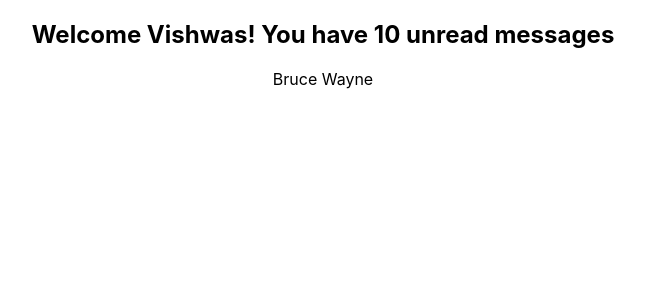
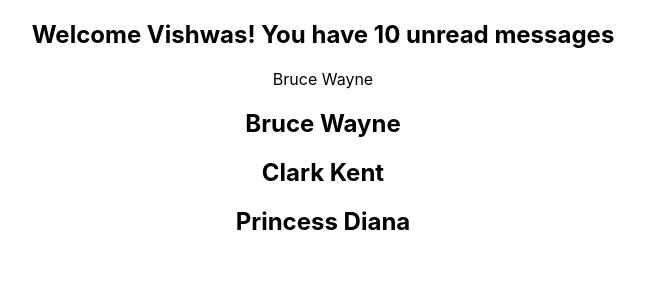
Before and after one commit to daviddwlee84/LearningReactWithTypeScript, a React (Create React App) app in the folder react-typescript-demo/: page / in a window 1280 px wide. Shown: the top 300 px of the page, without its empty margins (317-962 px from the left). Built offline with nearby package versions, Linux system fonts and the light colour scheme.

Commit message:
Introduce array types props for episode 4

```diff
--- a/react-typescript-demo/src/App.tsx
+++ b/react-typescript-demo/src/App.tsx
@@ -1,6 +1,7 @@
 import './App.css';
 import { Greet } from './components/Greet'
 import { Person } from './components/Person';
+import { PersonList } from './components/PersonList';
 
 // App component
 // (type inference)
@@ -9,10 +10,25 @@
     first: 'Bruce',
     last: 'Wayne'
   }
+  const nameList = [
+    {
+      first: 'Bruce',
+      last: 'Wayne'
+    },
+    {
+      first: 'Clark',
+      last: 'Kent'
+    },
+    {
+      first: 'Princess',
+      last: 'Diana'
+    }
+  ]
   return (
     <div className="App">
       <Greet name='Vishwas' messageCount={10} isLoggedIn={true} />
       <Person name={personName} />
+      <PersonList names={nameList} />
     </div>
   );
 }
--- /dev/null
+++ b/react-typescript-demo/src/components/PersonList.tsx
@@ -0,0 +1,27 @@
+type PersonListProps = {
+    names: {
+        first: string
+        last: string
+    }[] // make this a list
+}
+
+export const PersonList = (props: PersonListProps) => {
+    return (
+        // <div>
+        //     <h2>Bruce Wayne</h2>
+        //     <h2>Clark Kent</h2>
+        //     <h2>Princess Diana</h2>
+        // </div>
+        <div>
+            {
+                props.names.map(name => {
+                    return (
+                        <h2 key={name.first}>
+                            {name.first} {name.last}
+                        </h2>
+                    )
+                })
+            }
+        </div>
+    )
+}
```
